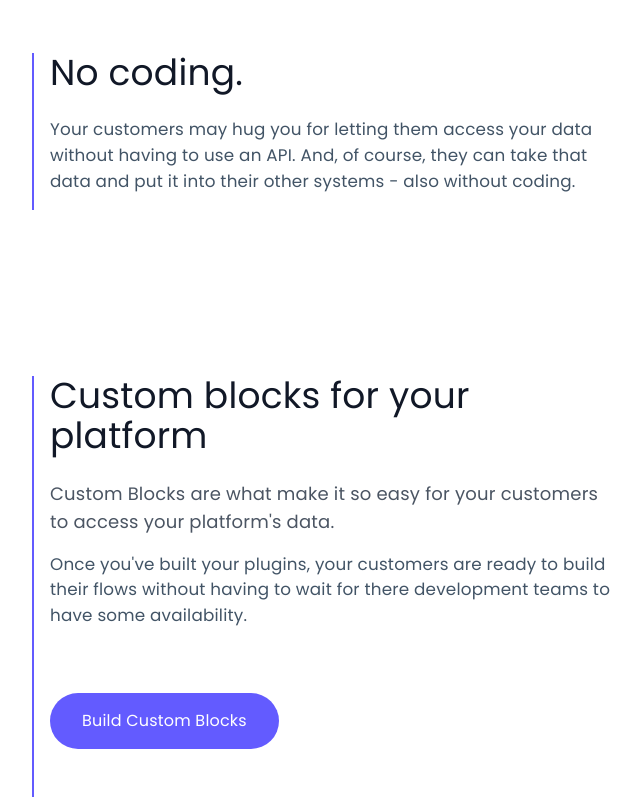
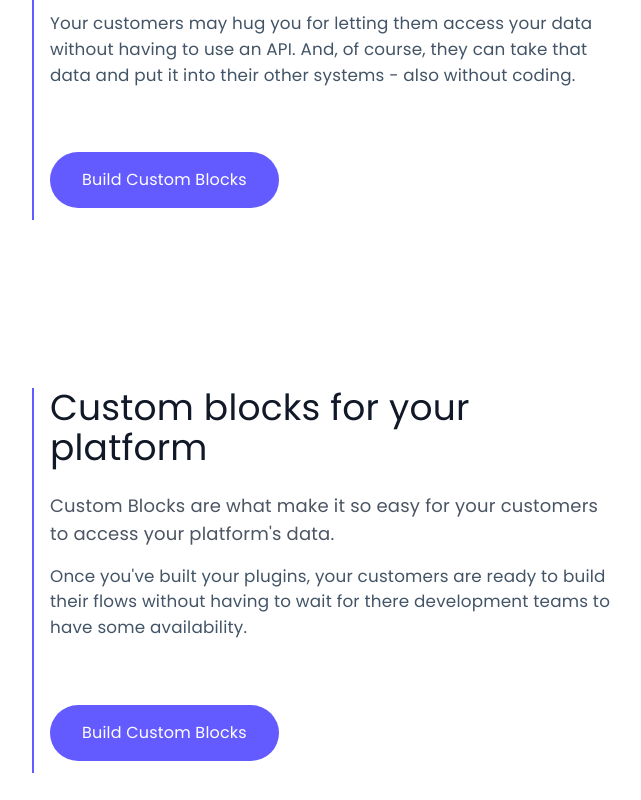
Before and after one commit to fmay/ziggy-site-new, a Next.js app: page /integration-partners in a window 1280 px wide. Shown: the part 2385-3185 px from the top of the page, without its empty margins (8-649 px from the left). Built offline with nearby package versions, Linux system fonts and the light colour scheme.

Commit message:
cta update

```diff
--- a/src/app/(home)/CustomizationHome.tsx
+++ b/src/app/(home)/CustomizationHome.tsx
@@ -23,8 +23,8 @@ const CustomizationHome: FC<JavascriptFeaturesProps> = ({}) => {
         </div>
         <div>
           <div className="flex flex-col place-items-center">
-            <CTA label="About Integration Partners" href="#" marginY={1}/>
-            <CTA label="Extend with custom block plugins" href="#" marginY={1}/>
+            <CTA label="About Integration Partners" href="#"/>
+            <CTA label="Extend with custom block plugins" href="#" />
           </div>
         </div>
       </div>
--- a/src/app/integration-partners/PartnerFeatures.tsx
+++ b/src/app/integration-partners/PartnerFeatures.tsx
@@ -1,5 +1,7 @@
 import { FC } from 'react'
-import ScrollContentImagePairs, { ContentImagePair } from '@/components/ui/scroll-pairs/ScrollContentImagePairs'
+import ScrollContentImagePairs, {
+  ContentImagePair,
+} from '@/components/ui/scroll-pairs/ScrollContentImagePairs'
 import CTA from '@/components/ui/cta/CTA'
 
 interface FlowFeaturesProps {}
@@ -14,9 +16,11 @@ const PartnerFeatures: FC<FlowFeaturesProps> = ({}) => {
             You receive customised pricing that is tailored to your audience profile and is designed
             to suit the budgets of your smaller and larger clients.
           </p>
+          <CTA label="Contact us for pricing" href="/contact" className="mb-3"/>
         </div>
       ),
       image: '/placeholder.svg',
+      hasCTA: true,
     },
     {
       content: (
@@ -39,6 +43,8 @@ const PartnerFeatures: FC<FlowFeaturesProps> = ({}) => {
             API. And, of course, they can take that data and put it into their other systems - also
             without coding.
           </p>
+          <CTA label="Build Custom Blocks" href="/extend" className="mb-3" />
+
         </div>
       ),
       image: '/placeholder.svg',
@@ -55,11 +61,11 @@ const PartnerFeatures: FC<FlowFeaturesProps> = ({}) => {
             Once you've built your plugins, your customers are ready to build their flows without
             having to wait for there development teams to have some availability.
           </p>
-          <CTA label="Build Custom Blocks" href="/extend" />
+          <CTA label="Build Custom Blocks" href="/extend" className="mb-3" />
         </div>
       ),
       image: '/placeholder.svg',
-      hasCTA: true
+      hasCTA: true,
     },
   ]
 
--- a/src/app/integration-partners/page.tsx
+++ b/src/app/integration-partners/page.tsx
@@ -37,6 +37,7 @@ export default function IntegrationPartners() {
               <CTA
                 label="Integration Partner Info"
                 href="https://docs.ziggyservices.com/user-guide/plugin/overview"
+                className="mb-0"
               />
             </div>
           }
--- a/src/components/ui/cta/CTA.tsx
+++ b/src/components/ui/cta/CTA.tsx
@@ -9,10 +9,9 @@ interface CTAProps {
   style?: 'primary' | 'secondary'
   href: string
   className?: string
-  marginY?: number
 }
 
-const CTA: FC<CTAProps> = ({ label, style, href, className = '', marginY }) => {
+const CTA: FC<CTAProps> = ({ label, style, href, className = '' }) => {
   const [styleClassName, setStyleClassName] = useState(styles.primaryCTAButton)
 
   useEffect(() => {
@@ -29,8 +28,6 @@ const CTA: FC<CTAProps> = ({ label, style, href, className = '', marginY }) => {
     }
   }, [style])
 
-  const marginStyle = marginY !== undefined ? { marginTop: `${marginY}rem`, marginBottom: `${marginY}rem` } : {}
-
   return (
     <>
       {href?.includes('http') ? (
@@ -38,16 +35,14 @@ const CTA: FC<CTAProps> = ({ label, style, href, className = '', marginY }) => {
           href={href}
           target="_blank"
           rel="noopener noreferrer"
-          className={`${styleClassName} ${marginY === undefined ? styles.button : ''} ${className}`}
-          style={marginStyle}
+          className={`${styleClassName} ${styles.button} my-12 ${className}`}
         >
           {label}
         </a>
       ) : (
         <Link
           href={href || '#'}
-          className={`${styleClassName} ${marginY === undefined ? styles.button : ''} ${className}`}
-          style={marginStyle}
+          className={`${styleClassName} ${styles.button} my-12 ${className}`}
         >
           {label}
         </Link>
--- a/src/components/ui/cta/cta.module.scss
+++ b/src/components/ui/cta/cta.module.scss
@@ -1,6 +1,6 @@
 
 .button {
-  @apply my-12 w-fit;
+  @apply w-fit;
 }
 
 .primaryCTAButton {
--- a/src/components/ui/scroll-pairs/ScrollContentImagePairs.tsx
+++ b/src/components/ui/scroll-pairs/ScrollContentImagePairs.tsx
@@ -2,6 +2,7 @@
 
 import { useEffect, useRef, useState, ReactNode } from 'react'
 import styles from './ScrollContentImagePairs.module.scss'
+import CTA from '@/components/ui/cta/CTA'
 
 export interface ContentImagePair {
   content: ReactNode
@@ -10,7 +11,7 @@ export interface ContentImagePair {
   bgColor?: string
   scaleToFit?: boolean
   hasCTA?: boolean
-  imageNudge?: number
+  contentNudge?: number
 }
 
 interface ScrollContentImagePairsProps {
@@ -177,6 +178,12 @@ const ScrollContentImagePairs = ({ contentImagePairs }: ScrollContentImagePairsP
     }
   }, [contentImagePairs.length])
 
+  const getMarginTop = (pair: ContentImagePair) => {
+    if(pair.hasCTA) return 60
+    if(pair.contentNudge) return pair.contentNudge
+    return 0
+  }
+
   return (
     <div ref={containerRef} className={styles.container}>
       {/* Desktop Layout */}
@@ -189,6 +196,7 @@ const ScrollContentImagePairs = ({ contentImagePairs }: ScrollContentImagePairsP
               ref={el => {
                 contentRefs.current[index] = el
               }}
+              style={{paddingTop: getMarginTop(pair)}}
               className={styles.contentItem}>
               <div className={styles.contentWrapper}>{pair.content}</div>
             </div>
```
